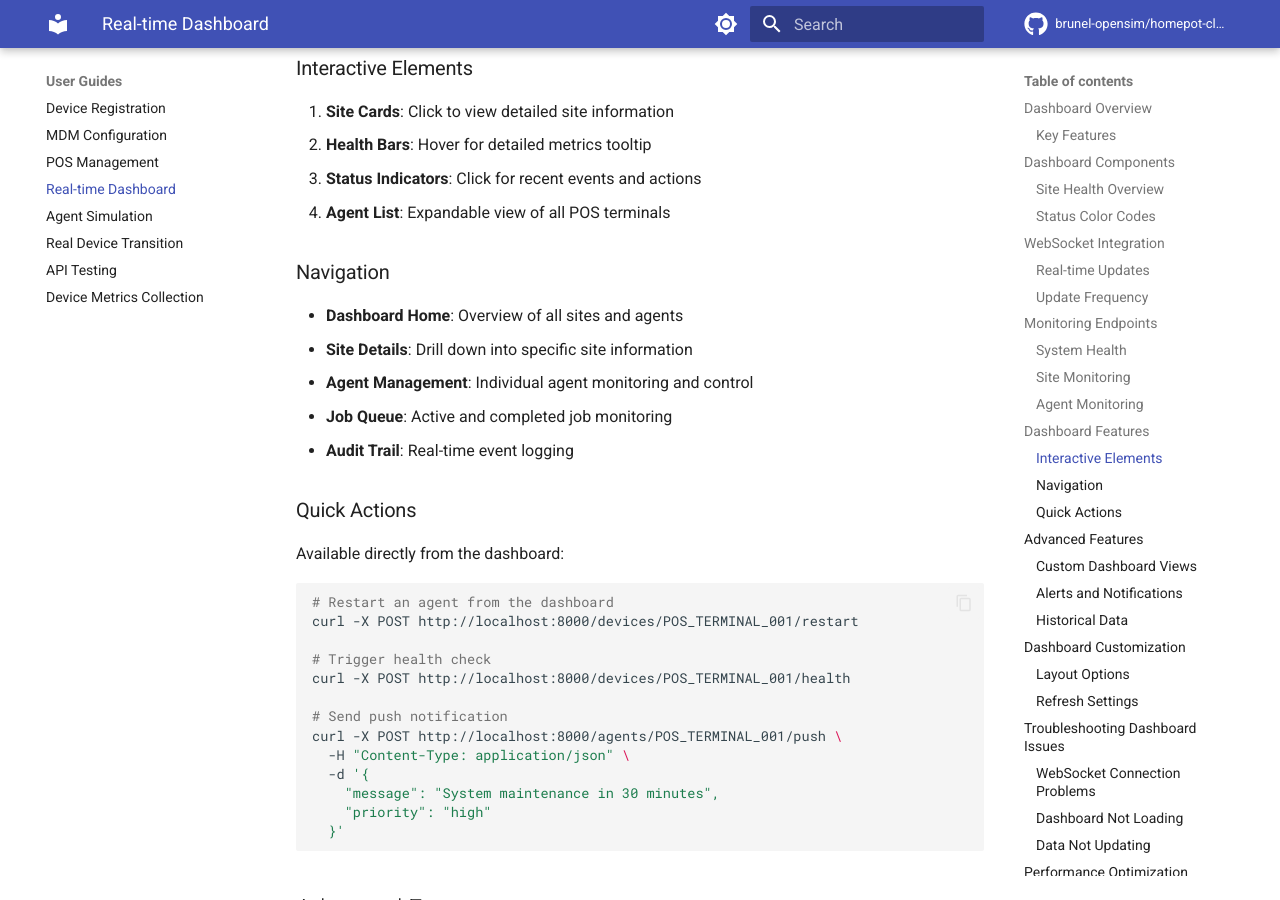
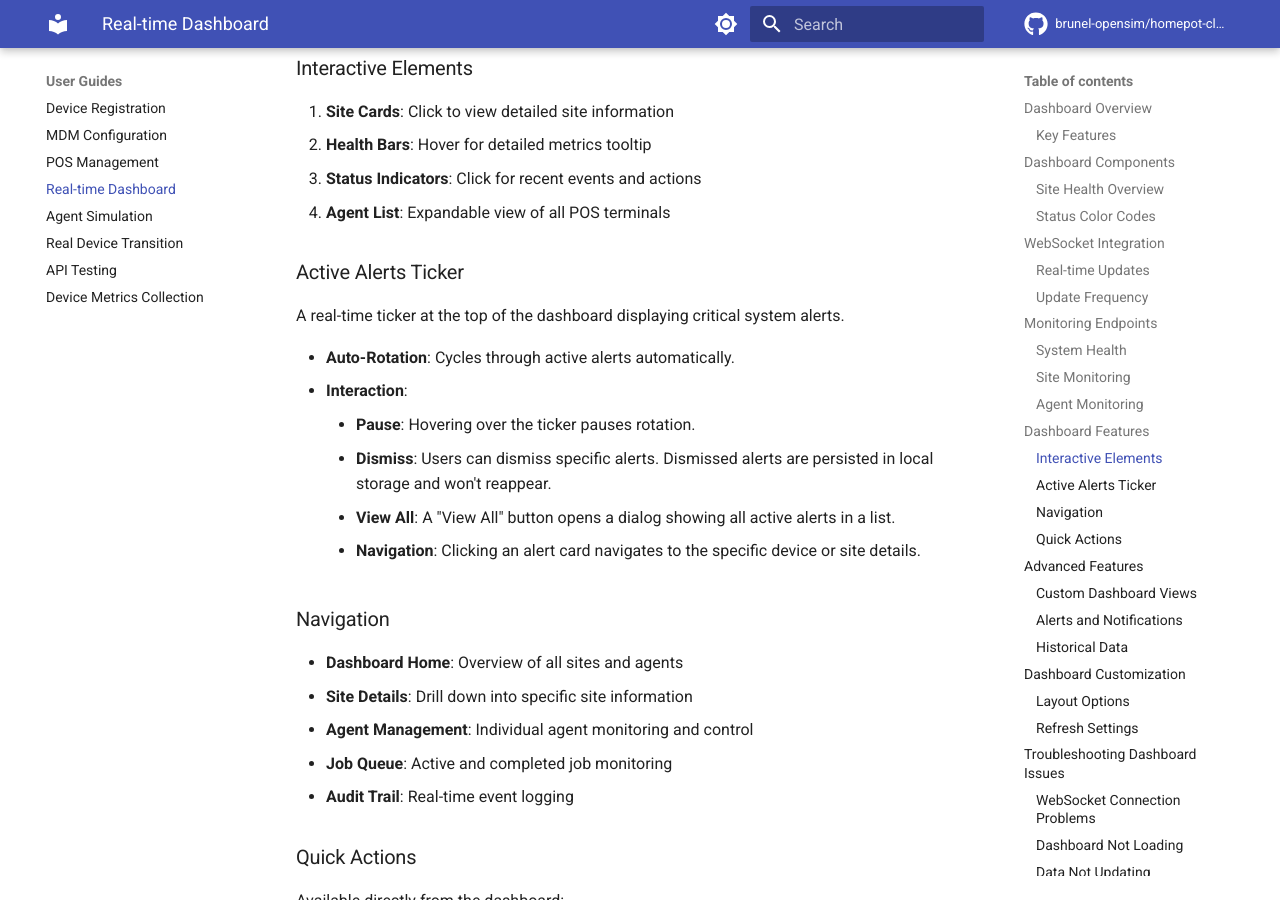
Before and after one commit to brunel-opensim/homepot-client, an MkDocs documentation site: the page built from docs/real-time-dashboard.md, in a window 1280 px wide and 900 px high, scrolled down 3060 px. Built offline with MkDocs 1.6.1 and Material for MkDocs 9.7.7, drawn with Linux system fonts in a browser that asks for light colours; comment, search, counter and statistics services are not loaded; the version menu is left out.

Commit message:
docs: update dashboard docs with active alerts ticker features

```diff
--- a/docs/real-time-dashboard.md
+++ b/docs/real-time-dashboard.md
@@ -134,6 +134,17 @@ curl http://localhost:8000/agents/POS_TERMINAL_001
 2. **Health Bars**: Hover for detailed metrics tooltip
 3. **Status Indicators**: Click for recent events and actions
 4. **Agent List**: Expandable view of all POS terminals
+
+### Active Alerts Ticker
+
+A real-time ticker at the top of the dashboard displaying critical system alerts.
+
+- **Auto-Rotation**: Cycles through active alerts automatically.
+- **Interaction**:
+    - **Pause**: Hovering over the ticker pauses rotation.
+    - **Dismiss**: Users can dismiss specific alerts. Dismissed alerts are persisted in local storage and won't reappear.
+    - **View All**: A "View All" button opens a dialog showing all active alerts in a list.
+    - **Navigation**: Clicking an alert card navigates to the specific device or site details.
 
 ### Navigation
 
```
